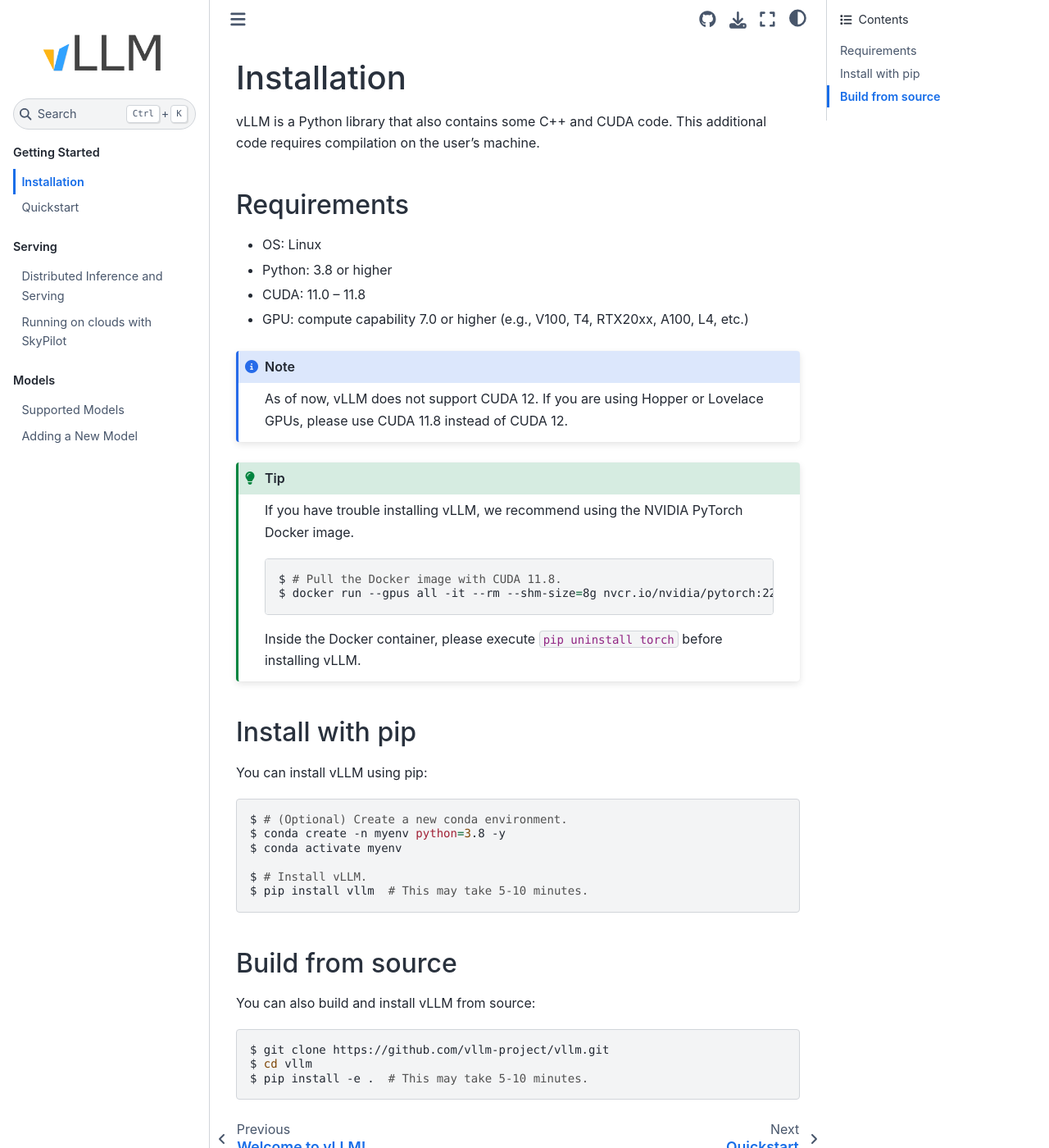
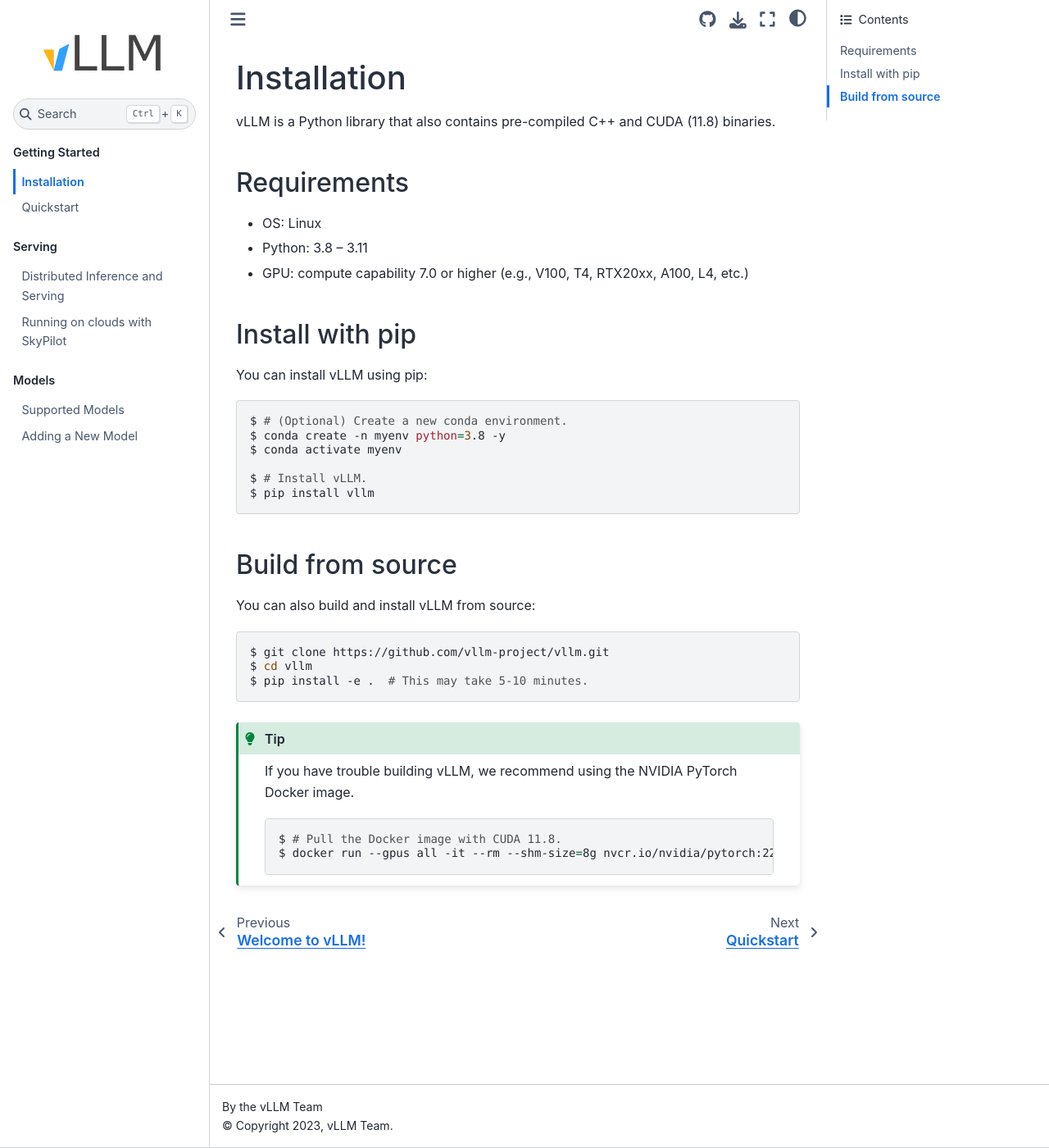
Before and after one commit to shaojiewang/vllm-rocm, a Sphinx documentation site: the page built from docs/source/getting_started/installation.rst, in a window 1280 px wide and 1400 px high. Shown: the whole window at 82% size. Built offline with Sphinx 7.4.7 and the Sphinx Book theme 1.1.4, drawn with Linux system fonts in a browser that asks for light colours.

Commit message:
[Docs] Update installation page (#1005)

```diff
--- a/docs/source/getting_started/installation.rst
+++ b/docs/source/getting_started/installation.rst
@@ -3,30 +3,14 @@
 Installation
 ============
 
-vLLM is a Python library that also contains some C++ and CUDA code.
-This additional code requires compilation on the user's machine.
+vLLM is a Python library that also contains pre-compiled C++ and CUDA (11.8) binaries.
 
 Requirements
 ------------
 
 * OS: Linux
-* Python: 3.8 or higher
-* CUDA: 11.0 -- 11.8
+* Python: 3.8 -- 3.11
 * GPU: compute capability 7.0 or higher (e.g., V100, T4, RTX20xx, A100, L4, etc.)
-
-.. note::
-    As of now, vLLM does not support CUDA 12.
-    If you are using Hopper or Lovelace GPUs, please use CUDA 11.8 instead of CUDA 12.
-
-.. tip::
-    If you have trouble installing vLLM, we recommend using the NVIDIA PyTorch Docker image.
-
-    .. code-block:: console
-
-        $ # Pull the Docker image with CUDA 11.8.
-        $ docker run --gpus all -it --rm --shm-size=8g nvcr.io/nvidia/pytorch:22.12-py3
-
-    Inside the Docker container, please execute :code:`pip uninstall torch` before installing vLLM.
 
 Install with pip
 ----------------
@@ -40,7 +24,7 @@
     $ conda activate myenv
 
     $ # Install vLLM.
-    $ pip install vllm  # This may take 5-10 minutes.
+    $ pip install vllm
 
 
 .. _build_from_source:
@@ -55,3 +39,11 @@
     $ git clone https://github.com/vllm-project/vllm.git
     $ cd vllm
     $ pip install -e .  # This may take 5-10 minutes.
+
+.. tip::
+    If you have trouble building vLLM, we recommend using the NVIDIA PyTorch Docker image.
+
+    .. code-block:: console
+
+        $ # Pull the Docker image with CUDA 11.8.
+        $ docker run --gpus all -it --rm --shm-size=8g nvcr.io/nvidia/pytorch:22.12-py3
```
